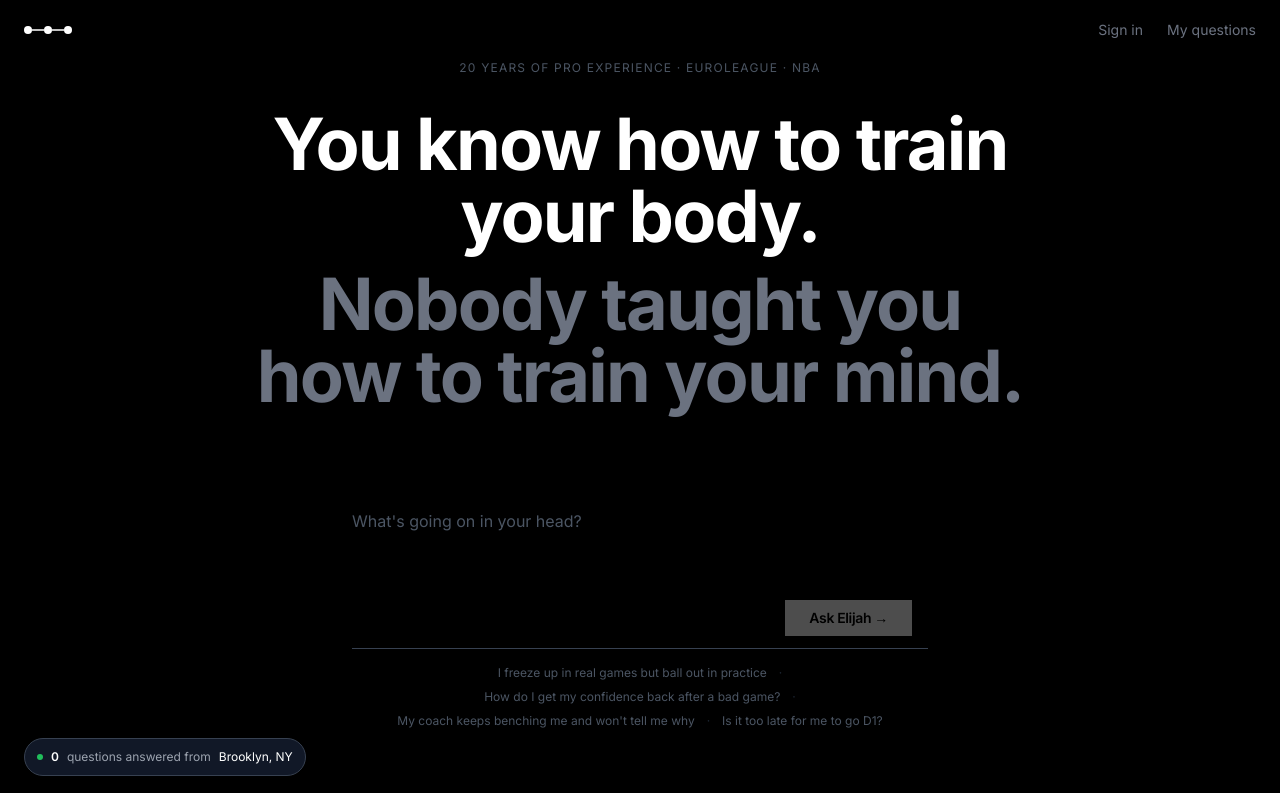
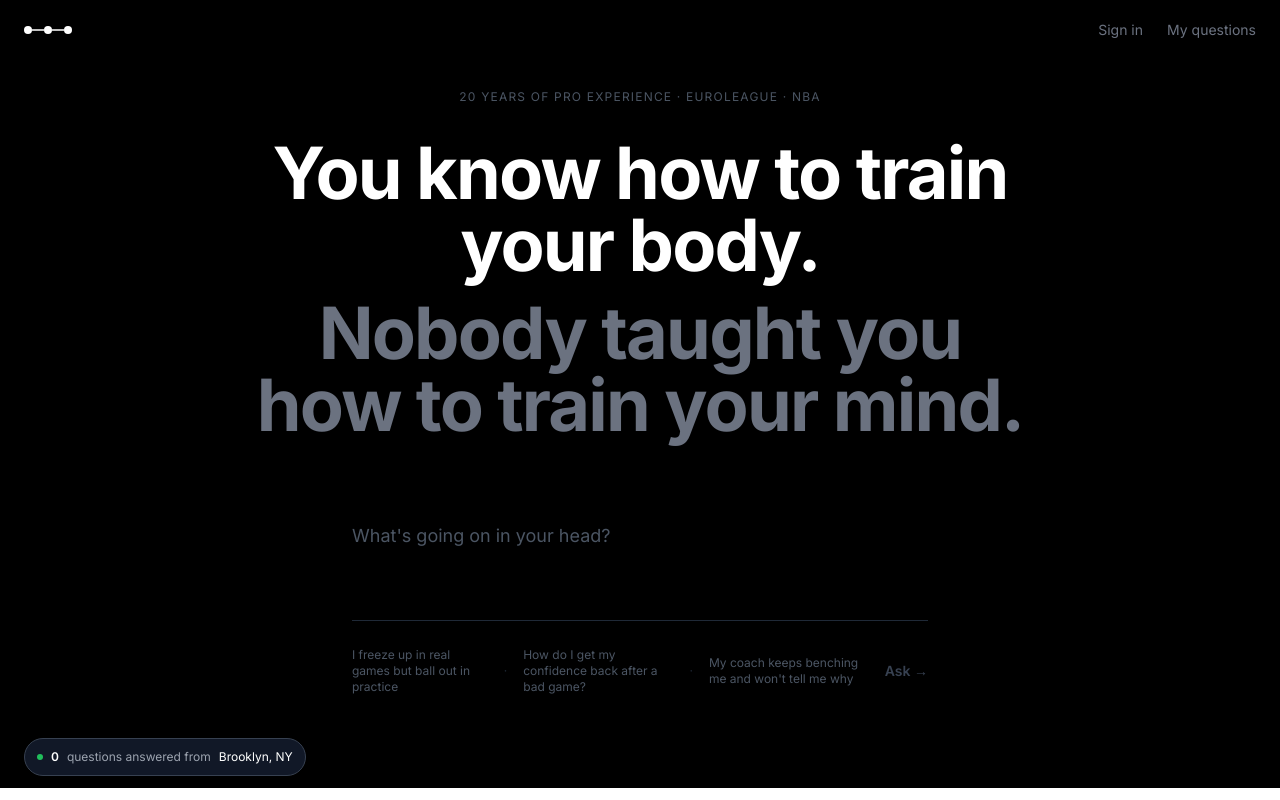
Before and after one commit to ebb95-cpu/ask-elijah, a Next.js app: page / in a window 1280 px wide. Shown: the top 800 px of the page. Built offline with nearby package versions, Linux system fonts and the light colour scheme; no server answers.

Commit message:
Clean up ask box — underline only, button inline with suggestions
Co-Authored-By: Claude Sonnet 4.6 <noreply@anthropic.com>

```diff
--- a/app/page.tsx
+++ b/app/page.tsx
@@ -400,44 +400,38 @@ export default function HomePage() {
         </h2>
 
         <div className="w-full max-w-xl mt-10">
-          <div className="border-b border-gray-700 focus-within:border-white transition-all bg-black">
           <textarea
             value={question}
             onChange={(e) => setQuestion(e.target.value)}
             onKeyDown={handleKey}
             placeholder="What's going on in your head?"
             rows={3}
-              className="w-full px-0 pt-4 pb-2 text-white placeholder-gray-600 text-base leading-relaxed resize-none outline-none bg-transparent"
+            className="w-full text-white placeholder-gray-600 text-lg leading-relaxed resize-none outline-none bg-transparent border-b border-gray-800 focus:border-gray-500 transition-colors pb-3"
             style={{ minHeight: '80px' }}
           />
-            <div className="flex items-center justify-between px-4 pb-3">
-              {question.length >= 140 && (
-                <span className="text-xs text-gray-600">{question.length}</span>
-              )}
+
+          <div className="mt-5 flex items-center justify-between">
+            <div className="flex items-center gap-4">
+              {SUGGESTIONS.slice(0, 3).map((s, i) => (
+                <span key={s} className="flex items-center gap-4">
+                  <button
+                    onClick={() => setQuestion(s)}
+                    className="text-xs text-gray-600 hover:text-gray-300 transition-colors text-left"
+                  >
+                    {s}
+                  </button>
+                  {i < 2 && <span className="text-gray-800 text-xs">·</span>}
+                </span>
+              ))}
+            </div>
             <button
               onClick={handleSubmit}
               disabled={!question.trim()}
-                className="ml-auto bg-white text-black px-6 py-2 text-sm font-semibold tracking-tight disabled:opacity-30 disabled:cursor-not-allowed hover:opacity-80 transition-opacity"
+              className="text-sm font-semibold text-white disabled:text-gray-700 disabled:cursor-not-allowed hover:opacity-70 transition-all flex-shrink-0 ml-4"
             >
-                Ask Elijah →
+              Ask →
             </button>
           </div>
-          </div>
-
-          <div className="flex flex-wrap gap-x-3 gap-y-2 mt-4 justify-center items-center">
-            {SUGGESTIONS.slice(0, 4).map((s, i) => (
-              <span key={s} className="flex items-center gap-3">
-                <button
-                  onClick={() => setQuestion(s)}
-                  className="text-xs text-gray-600 hover:text-gray-200 transition-colors"
-                >
-                  {s}
-                </button>
-                {i < 3 && <span className="text-gray-800 text-xs">·</span>}
-              </span>
-            ))}
-          </div>
-
         </div>
       </section>
 
```
Lines whose indentation alone changed are shown as unchanged.
